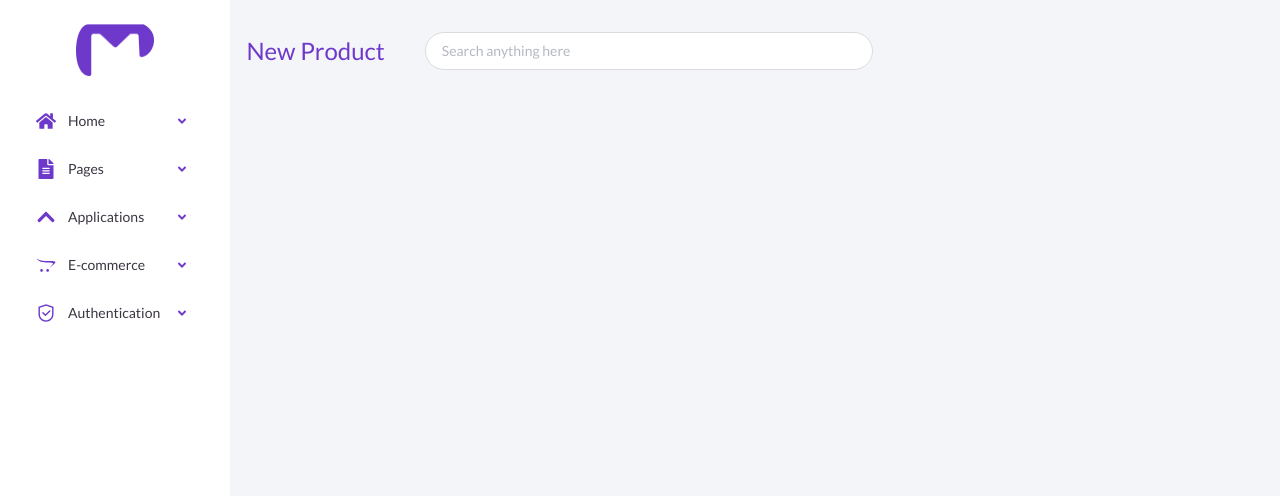
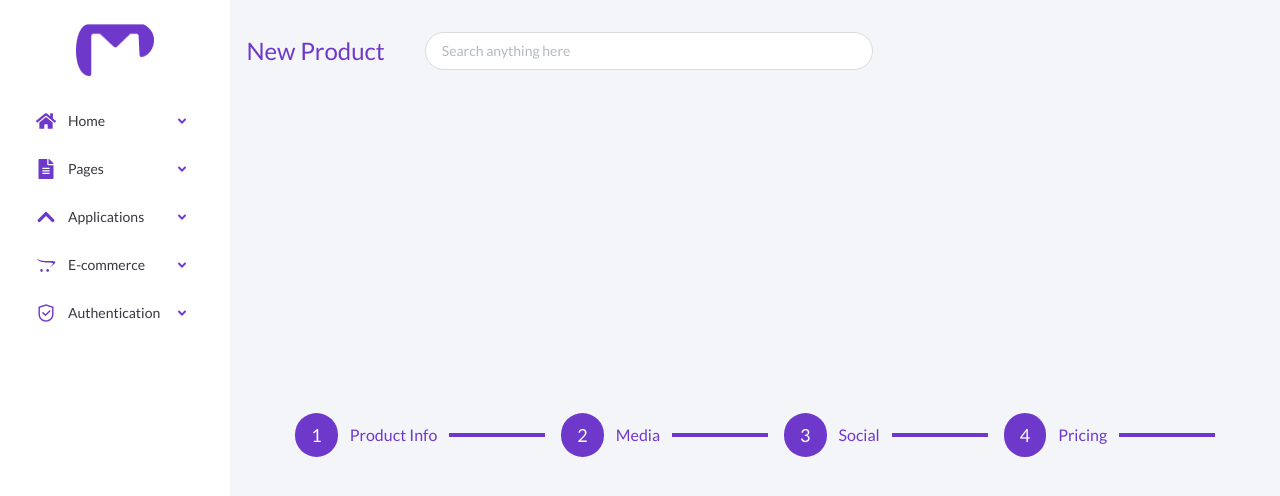
Before and after one commit to Favics-T/Admin-Dashboard, a React (Vite) app: page /e-commerce/overview/products/newproduct in a window 1280 px wide. Shown: the top 496 px of the page. Built offline with nearby package versions, Linux system fonts and the light colour scheme.

Commit message:
e-commerce page

```diff
--- a/src/App.jsx
+++ b/src/App.jsx
@@ -28,10 +28,10 @@ import Dashboard from './pages/Home/Dashboard';
 import PricingPage from './pages/Pages/PricingPage';
 import Wizard from './pages/Application/Wizard/Wizard';
 import DataTables from './pages/Application/DataTables/DataTables';
-// import { Calendar } from 'lucide-react';
+
 import Calendar from './pages/Application/Calendar/Calendar';
-// import NewProducts from './pages/ECommerce/Overview/Products/NewProducts';
 import NewProducts from './pages/ECommerce/Overview/Products/NewProduct/NewProducts'
+import Product from './pages/ECommerce/NewProduct/Product';
 import EditProducts from './pages/ECommerce/Overview/Products/EditProducts';
 import OrderList from './pages/ECommerce/Orders/OrderList';
 import OrderDetail from './pages/ECommerce/Orders/OrderDetail';
@@ -74,7 +74,7 @@ const App = () => {
           <Route path='/application/wizard' element={<Wizard />} />
          <Route path='/application/datatables' element={<DataTables />} />
          <Route path='/application/calendar' element={<Calendar />} />
-         <Route path='e-commerce/overview/products/newproduct' element={<NewProducts />} />
+         <Route path='e-commerce/overview/products/newproduct' element={<Product />} />
          <Route path='e-commerce/overview/products/editproduct' element={<EditProducts />}/>
          <Route path='/e-commerce/overview/orders/orderlist' element={<OrderList />}/>
          <Route path='/e-commerce/overview/orders/orderdetail' element={<OrderDetail />}/>
--- a/src/index.css
+++ b/src/index.css
@@ -16,6 +16,9 @@ font-family: "Lato", sans-serif;
 
 .purple{
      color: #6E39CB;
+}
+.purpleBackground{
+     background-color: #6e39cb;
 }
 .darkAsh{
      color: #3A3541;
--- a/src/pages/Application/Wizard/WizardComponets/Step.jsx
+++ b/src/pages/Application/Wizard/WizardComponets/Step.jsx
@@ -12,7 +12,7 @@ function Step({ step, isLast }) {
     <li
       className="flex md:items-center md:flex-1"
       role="listitem"
-      aria-current={isCurrent ? "step" : undefined}
+      // aria-current={isCurrent ? "step" : undefined}
     >
       <div className="flex items-center md:w-full">
         <StepCircle index={id} state={state} />
--- a/src/pages/Application/Wizard/WizardComponets/StepCircle.jsx
+++ b/src/pages/Application/Wizard/WizardComponets/StepCircle.jsx
@@ -9,6 +9,8 @@ import React from "react";
 function StepCircle({ index, state }) {
   const base =
     "w-8 h-8 rounded-full flex items-center justify-center text-sm font-medium transition-colors duration-300";
+
+
   if (state === "current")
     return (
       <div
@@ -27,6 +29,7 @@ function StepCircle({ index, state }) {
         ✓
       </div>
     );
+
   // upcoming
   return (
     <div className={`${base} bg-gray-100 text-gray-500`} aria-hidden="true">
--- /dev/null
+++ b/src/pages/ECommerce/NewProduct/Product.jsx
@@ -0,0 +1,16 @@
+import React from 'react'
+import ProductHeader from '../components/ProductHeader'
+
+const Product = () => {
+  return (
+    <div className='flex justify-center items-center w-full '>
+
+        <div className='flex flex-col items-center justify-center'>
+            <ProductHeader />
+        </div>
+
+    </div>
+  )
+}
+
+export default Product
--- /dev/null
+++ b/src/pages/ECommerce/NewProduct/ProductInfo.jsx
@@ -0,0 +1,11 @@
+import React from 'react'
+
+const ProductInfo = () => {
+  return (
+    <div>
+
+    </div>
+  )
+}
+
+export default ProductInfo
--- /dev/null
+++ b/src/pages/ECommerce/components/ProductHeader.jsx
@@ -0,0 +1,45 @@
+import { div } from 'framer-motion/client'
+import React from 'react'
+
+const HeaderComponent = ({num, title})=>
+{
+    return(
+       <div className='flex justify-center items-center '>
+      <div className='flex '>
+
+            <div className='flex gap-3 items-center'>
+                <h1 className='text-white bg-[#6E39CB purpleBackground px-4 py-2 text-lg  rounded-full'>
+                    {num}</h1>
+                <h1 className='text-md font-medium purple'>
+                   {title}
+                    </h1>
+
+                {/* Line Connecctor */}
+                    <div className='purpleBackground h-1 w-24 '>
+
+                    </div>
+            </div>
+      </div>
+    </div>
+    )
+}
+const header = [
+    {num:1, title:"Product Info"},
+    {num:2, title:"Media"},
+    {num:3, title:"Social"},
+    {num:4, title:"Pricing"}
+]
+const ProductHeader = () => {
+  return (
+    <div className='flex gap-4 items-center justify-center w-full'>
+        {
+            header.map(({num,title})=>(
+                <HeaderComponent num={num} title={title} />
+            ))
+        }
+    </div>
+
+  )
+}
+
+export default ProductHeader
--- a/src/pages/ECommerce/components/ProductInput.jsx
+++ b/src/pages/ECommerce/components/ProductInput.jsx
@@ -1,9 +1,34 @@
 import React from 'react'
 
-const ProductInput = () => {
+const ProductInput = ({
+    id,
+    label,
+    required=false,
+    autoComplete,
+    onChange,
+    type="text",
+    value,
+    placeholder="",
+    ...rest
+}) => {
   return (
-    <div>
+    <div className='flex flex-col gap-2'>
+      <label htmlFor={id} className='text-sm font-medium'>
+        {label}{required && <span className='text-red-600'>*</span>}
+      </label>
 
+      <input
+           id={id}
+        name={id}
+        type={type}
+        value={value}
+        onChange={onChange}
+        placeholder={placeholder}
+        autoComplete={autoComplete}
+        required={required}
+        {...rest}
+        className='p-1 text- bg- shadowblock w-full rounded-lg border border-gray-200 px-4 py-3 text-sm text-gray-800 placeholder-gray-400 focus:outline-none focus:ring-2 focus:ring-[#6E39CB] focus:border-transparent transition-shadow bg-white'
+      />
     </div>
   )
 }
```
